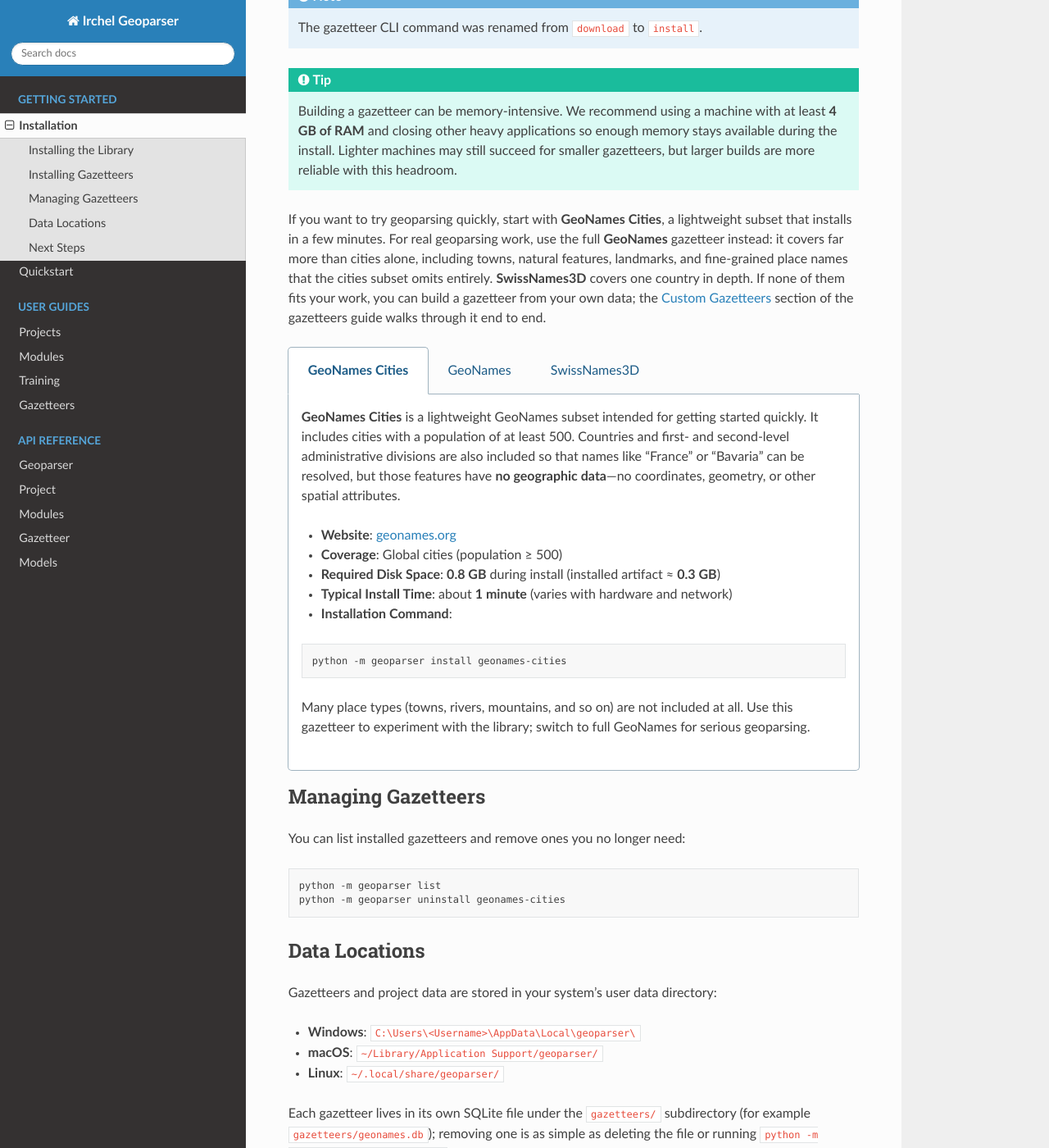
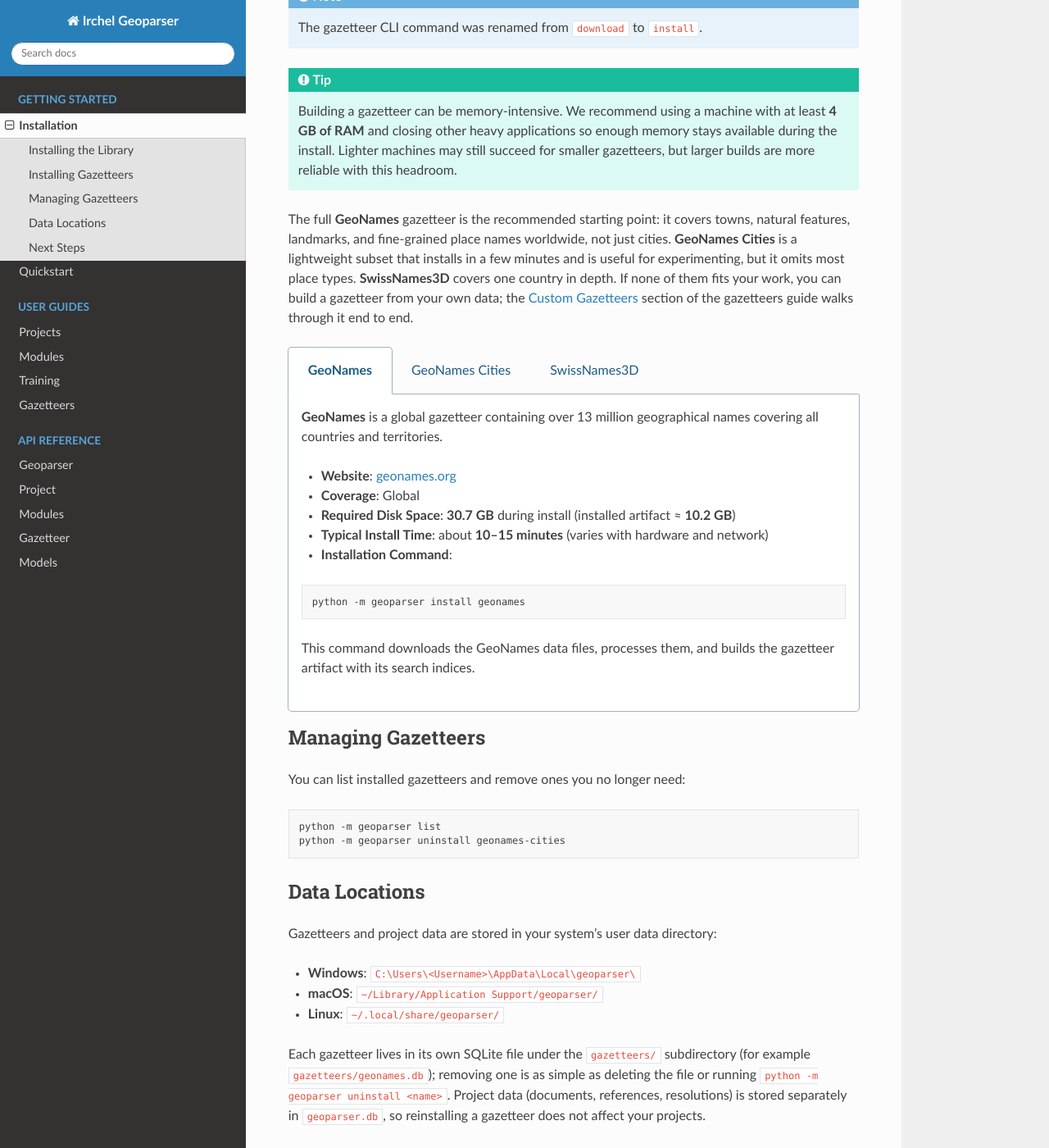
Before and after one commit to dguzh/geoparser, a Sphinx documentation site: the page built from docs/installation.rst, in a window 1280 px wide and 1400 px high, scrolled down 771 px. Shown: the whole window at 82% size. Built offline with Sphinx 7.4.7 and the Read the Docs theme 3.1.0, drawn with Linux system fonts in a browser that asks for light colours.

Commit message:
Switch order of GeoNames and GeoNames Cities in gazetteer and installation docs

```diff
--- a/docs/guides/gazetteers.rst
+++ b/docs/guides/gazetteers.rst
@@ -21,10 +21,23 @@ Built-in Gazetteers
 
 The library includes several built-in gazetteers that cover different geographic scopes and use cases.
 
+GeoNames
+~~~~~~~~
+
+GeoNames is a comprehensive global gazetteer containing over 13 million place names. It includes entries for countries, administrative divisions, cities, towns, neighborhoods, natural features like mountains and rivers, and points of interest like buildings and monuments. However, the global scope means that coverage varies significantly by region, with some areas having more detailed and up-to-date information than others.
+
+To install GeoNames:
+
+.. code-block:: bash
+
+   python -m geoparser install geonames
+
+The installation process can take a while depending on your system and network speed.
+
 GeoNames Cities
 ~~~~~~~~~~~~~~~
 
-GeoNames Cities is a lightweight alternative to the full GeoNames gazetteer, designed as a quick way to start experimenting with geoparsing. It is built from GeoNames' ``cities500`` dataset (cities with a population of at least 500), supplemented by country and first- and second-level administrative names from GeoNames lookup files.
+GeoNames Cities is a lightweight alternative to the full GeoNames gazetteer, designed as a quick way to experiment with geoparsing. It is built from GeoNames' ``cities500`` dataset (cities with a population of at least 500), supplemented by country and first- and second-level administrative names from GeoNames lookup files.
 
 Only city features include geographic data: coordinates and the full set of place attributes. Countries, admin1 divisions, and admin2 divisions are included as searchable features, but they carry **no geographic data**.
 
@@ -37,19 +50,6 @@ To install GeoNames Cities:
 Installation typically completes within a few minutes.
 
 This gazetteer omits the vast majority of GeoNames coverage: small towns, neighborhoods, natural features, landmarks, and other place types are not included at all. For real geoparsing beyond a quick trial, install the full GeoNames gazetteer instead.
-
-GeoNames
-~~~~~~~~
-
-GeoNames is a comprehensive global gazetteer containing over 13 million place names. It includes entries for countries, administrative divisions, cities, towns, neighborhoods, natural features like mountains and rivers, and points of interest like buildings and monuments. However, the global scope means that coverage varies significantly by region, with some areas having more detailed and up-to-date information than others.
-
-To install GeoNames:
-
-.. code-block:: bash
-
-   python -m geoparser install geonames
-
-The installation process can take a while depending on your system and network speed.
 
 SwissNames3D
 ~~~~~~~~~~~~
--- a/docs/installation.rst
+++ b/docs/installation.rst
@@ -28,25 +28,9 @@ The library requires gazetteer data to resolve toponyms to geographic locations.
 .. tip::
    Building a gazetteer can be memory-intensive. We recommend using a machine with at least **4 GB of RAM** and closing other heavy applications so enough memory stays available during the install. Lighter machines may still succeed for smaller gazetteers, but larger builds are more reliable with this headroom.
 
-If you want to try geoparsing quickly, start with **GeoNames Cities**, a lightweight subset that installs in a few minutes. For real geoparsing work, use the full **GeoNames** gazetteer instead: it covers far more than cities alone, including towns, natural features, landmarks, and fine-grained place names that the cities subset omits entirely. **SwissNames3D** covers one country in depth. If none of them fits your work, you can build a gazetteer from your own data; the :ref:`custom-gazetteers` section of the gazetteers guide walks through it end to end.
+The full **GeoNames** gazetteer is the recommended starting point: it covers towns, natural features, landmarks, and fine-grained place names worldwide, not just cities. **GeoNames Cities** is a lightweight subset that installs in a few minutes and is useful for experimenting, but it omits most place types. **SwissNames3D** covers one country in depth. If none of them fits your work, you can build a gazetteer from your own data; the :ref:`custom-gazetteers` section of the gazetteers guide walks through it end to end.
 
 .. tabs::
-
-   .. tab:: GeoNames Cities
-
-      **GeoNames Cities** is a lightweight GeoNames subset intended for getting started quickly. It includes cities with a population of at least 500. Countries and first- and second-level administrative divisions are also included so that names like "France" or "Bavaria" can be resolved, but those features have **no geographic data**—no coordinates, geometry, or other spatial attributes.
-
-      - **Website**: `geonames.org <https://www.geonames.org/>`_
-      - **Coverage**: Global cities (population ≥ 500)
-      - **Required Disk Space**: **0.8 GB** during install (installed artifact ≈ **0.3 GB**)
-      - **Typical Install Time**: about **1 minute** (varies with hardware and network)
-      - **Installation Command**:
-
-      .. code-block:: bash
-
-         python -m geoparser install geonames-cities
-
-      Many place types (towns, rivers, mountains, and so on) are not included at all. Use this gazetteer to experiment with the library; switch to full GeoNames for serious geoparsing.
 
    .. tab:: GeoNames
 
@@ -63,6 +47,22 @@ If you want to try geoparsing quickly, start with **GeoNames Cities**, a lightwe
          python -m geoparser install geonames
 
       This command downloads the GeoNames data files, processes them, and builds the gazetteer artifact with its search indices.
+
+   .. tab:: GeoNames Cities
+
+      **GeoNames Cities** is a lightweight GeoNames subset intended for experimenting quickly. It includes cities with a population of at least 500. Countries and first- and second-level administrative divisions are also included so that names like "France" or "Bavaria" can be resolved, but those features have **no geographic data**—no coordinates, geometry, or other spatial attributes.
+
+      - **Website**: `geonames.org <https://www.geonames.org/>`_
+      - **Coverage**: Global cities (population ≥ 500)
+      - **Required Disk Space**: **0.8 GB** during install (installed artifact ≈ **0.3 GB**)
+      - **Typical Install Time**: about **1 minute** (varies with hardware and network)
+      - **Installation Command**:
+
+      .. code-block:: bash
+
+         python -m geoparser install geonames-cities
+
+      Many place types (towns, rivers, mountains, and so on) are not included at all. Use this gazetteer only to experiment with the library; switch to full GeoNames for serious geoparsing.
 
    .. tab:: SwissNames3D
 
```
